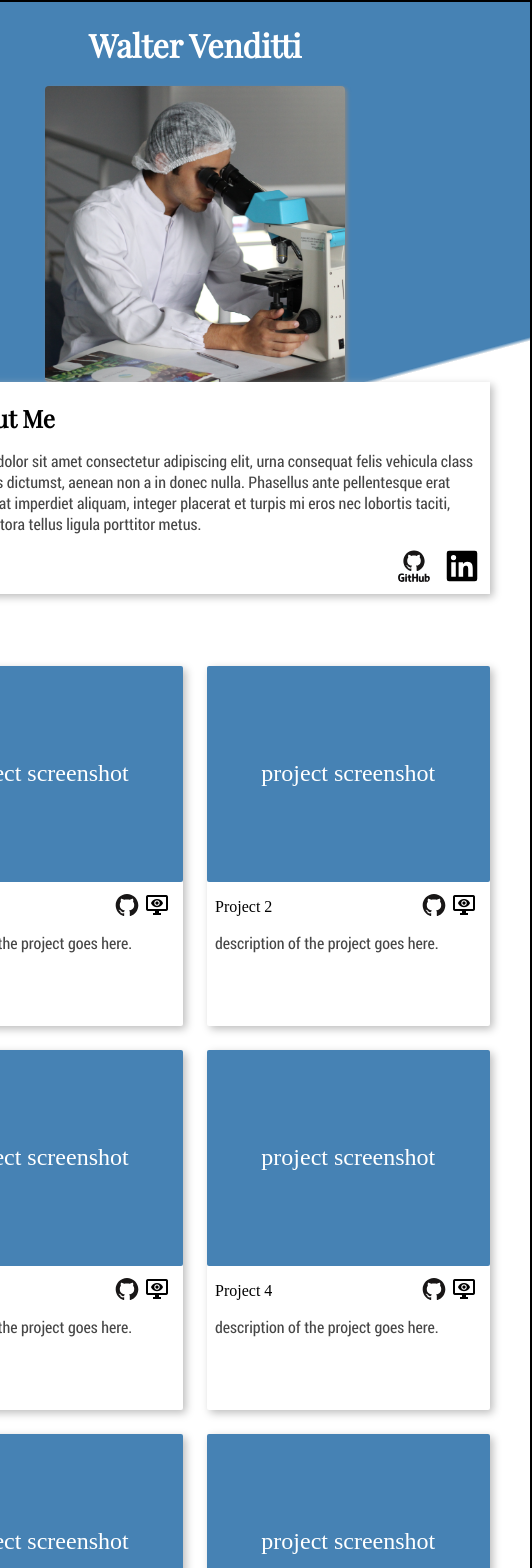
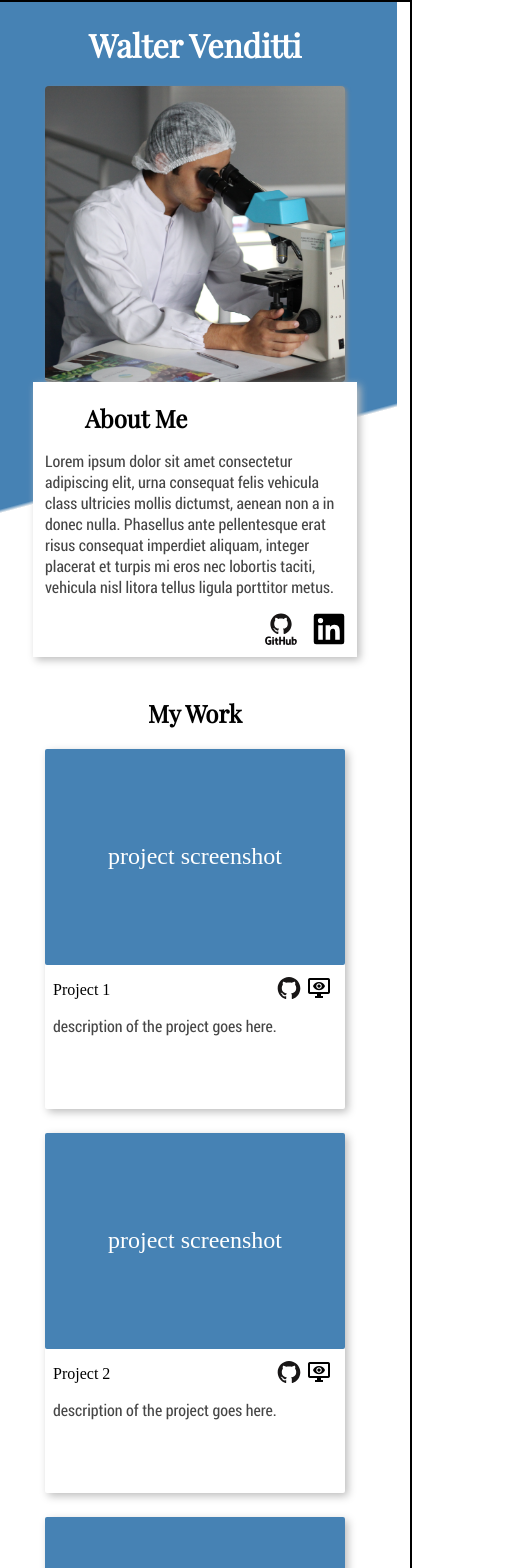
Before and after one commit to waltvenditti/personal-portfolio, a React (Create React App) app: page / in a window 390 px wide. Shown: the top 1568 px of the page, 532 px wide, since content can reach past the window. Built offline with nearby package versions, Linux system fonts and the light colour scheme.

Commit message:
basic mobile view layout established but still may need to make small changes to style.

```diff
--- a/src/styles/About.css
+++ b/src/styles/About.css
@@ -71,6 +71,8 @@
 @media (max-width: 680px) {
     .innerAboutDiv {
         flex-direction: column;
-        height: auto;
+    }
+    .aboutInfoDiv {
+        max-width: 300px;
     }
 }
--- a/src/styles/Contact.css
+++ b/src/styles/Contact.css
@@ -81,3 +81,14 @@
         max-width: 350px;
     }
 }
+
+@media (max-width: 680px) {
+    .contactDiv {
+        flex-direction: column;
+        align-items: center;
+    }
+    .contactInfoDiv {
+        margin: 0 20px;
+        max-width: 300px;
+    }
+}
--- a/src/styles/Work.css
+++ b/src/styles/Work.css
@@ -77,3 +77,20 @@ h2 {
         grid-template-columns: repeat(2, 1fr);
     }
 }
+
+@media (max-width: 680px) {
+    .workGridDiv {
+        grid-template-columns: 1fr;
+    }
+    .workDiv {
+        display: flex;
+        flex-direction: column;
+        align-items: center;
+    }
+    .workDiv h2 {
+        margin: 20px 0;
+    }
+    .workCardDiv {
+        min-width: 300px;
+    }
+}
```
